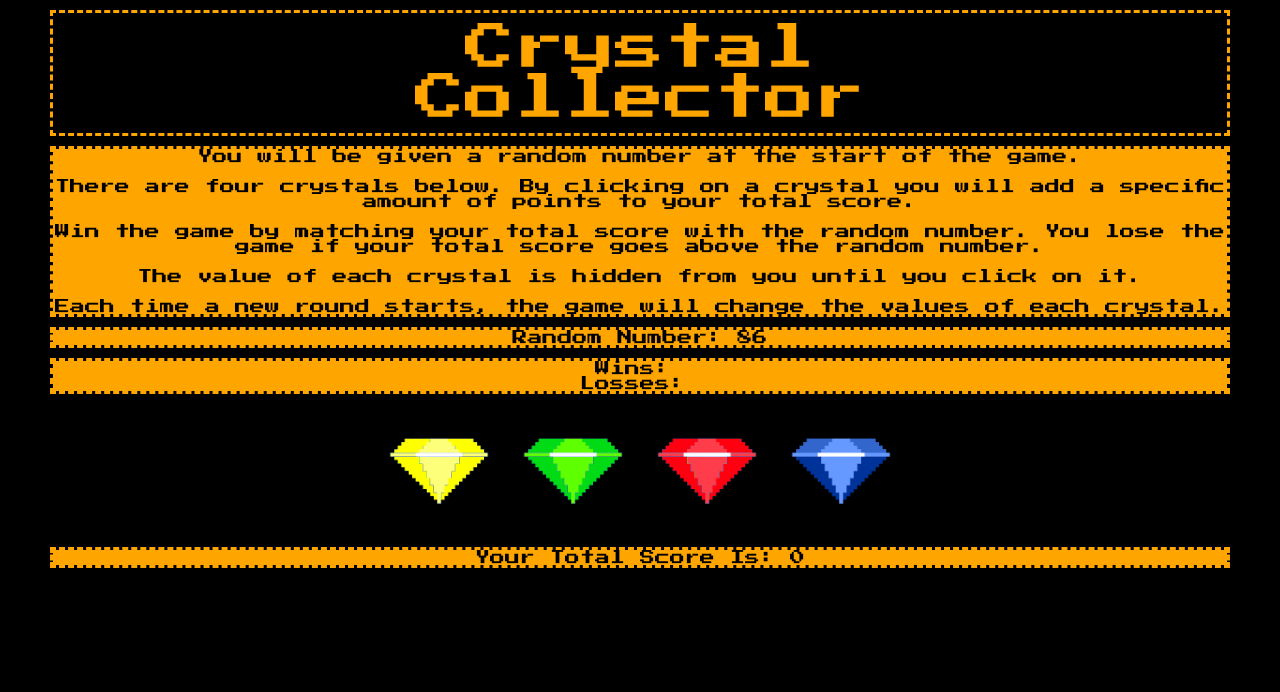
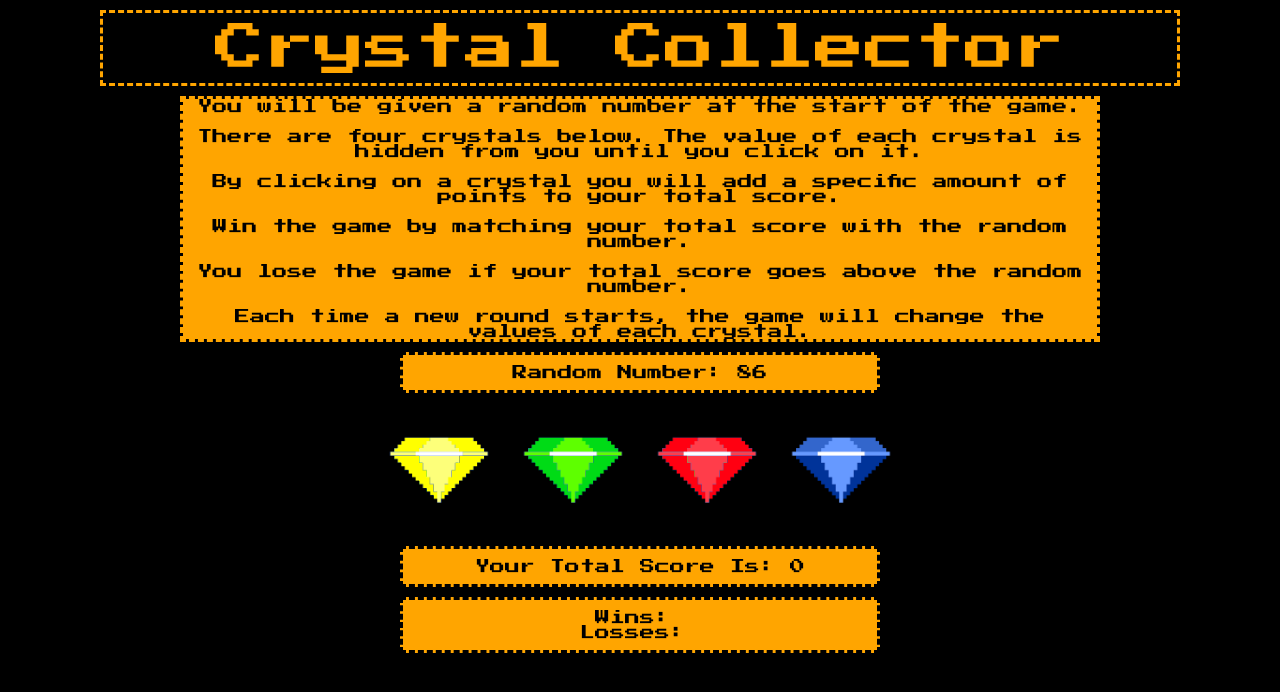
Before and after one commit to davebokil/week-4-game, a plain HTML site: page index.html in a window 1280 px wide. Drawn offline with nearby package versions, Linux system fonts and the light colour scheme; a web font is replaced by a local one.

Commit message:
Added crystal addition logic

```diff
--- a/assets/css/style.css
+++ b/assets/css/style.css
@@ -4,15 +4,8 @@ body {
 
 h1 {
     color: orange;
-    /*    font-family: 'Ewert', cursive;*/
     font-family: 'Press Start 2P', cursive;
     font-size: 50px;
-    border: dashed;
-    border-color: orange;
-    margin: 50px;
-    margin-top: 10px;
-    margin-bottom: 10px;
-    padding: 10px;
 }
 
 p {
@@ -24,18 +17,34 @@ p {
 
 #Header {
     text-align: center;
+    border: dashed;
+    border-color: orange;
+    margin: 100px;
+    margin-top: 10px;
+    margin-bottom: 10px;
+    padding: 10px;
 }
 
-#Description,
-#randomnumber,
-#winlosscounter,
-#userscore {
+#Description {
     border: dashed;
     border-color: orange;
     text-align: center;
-    margin: 50px;
+    margin: 180px;
     margin-top: 10px;
     margin-bottom: 10px;
+}
+
+#randomnumber,
+#winlosscounter,
+#userscore  {
+    border: dashed;
+    border-color: black;
+    text-align: center;
+    margin: 400px;
+    margin-top: 10px;
+    margin-bottom: 10px;
+    background-color: orange;
+    padding: 10px;
 }
 
 #crystals {
--- a/assets/javascript/game.js
+++ b/assets/javascript/game.js
@@ -6,7 +6,13 @@ var gameNumber
 var winCount = 0;
 // Stores the number of Losses
 var lossCount = 0;
+// Tally of user's total score.
 var totalScore = 0;
+// Initialize Value of each crystal
+var crystal1Num = 0
+var crystal2Num = 0
+var crystal3Num = 0
+var crystal4Num = 0
 
 // ********* FUNCTIONS *********
 // -------------------------------------------------------------------------
@@ -14,22 +20,63 @@ function startGame() {
 	// Game Number is chosen at random. Range: 19 - 120
 	gameNumber = Math.floor(Math.random() * (120 - 19 + 1) ) + 19;
 	console.log(gameNumber);
+
+	// assign random numbers between 1 and 12 to the 4 crystals
+	var arr = [];
+	for (var i = 0, l = 4; i < l; i++) {
+    arr.push(Math.floor(Math.random() * (12 - 1 + 1) ) + 1)
+    crystal1Num = arr[0]
+    crystal2Num = arr[1]
+    crystal3Num = arr[2]
+    crystal4Num = arr[3]
+	}
+	console.log(arr)
+	console.log(crystal1Num)
+	console.log(crystal2Num)
+	console.log(crystal3Num)
+	console.log(crystal4Num)
+
 	// update the html with game info
   	document.getElementById("gameNumber").innerHTML = gameNumber;
   	document.getElementById("totalScore").innerHTML = totalScore;
+
+  	// jquery updates the value of the total score each time a crystal is clicked
+    $(document).ready(function() {
+        $("#crystal1").on("click", function() {
+            totalScore = ((totalScore)+(crystal1Num))
+            document.getElementById("totalScore").innerHTML = totalScore;
+            console.log(totalScore);
+        });
+        $("#crystal2").on("click", function() {
+    		totalScore = ((totalScore)+(crystal2Num))
+            document.getElementById("totalScore").innerHTML = totalScore;
+            console.log(totalScore);
+		});
+        $("#crystal3").on("click", function() {
+    		totalScore = ((totalScore)+(crystal3Num))
+            document.getElementById("totalScore").innerHTML = totalScore;
+            console.log(totalScore);
+		});
+        $("#crystal4").on("click", function() {
+    		totalScore = ((totalScore)+(crystal4Num))
+            document.getElementById("totalScore").innerHTML = totalScore;
+            console.log(totalScore);
+		});
+    });
 }
 
 function roundComplete(){
 	//Win
 	if (gameNumber.toString() == totalScore.toString()){
 		winCount++;
-		document.getElementById("winCounter").innerHTML = winCount;
+  		document.getElementById("winCounter").innerHTML = winCount;
 		startGame()
 	}
 	//Loss
 	else if (totalScore.toString() > gameNumber.toString()) {
 		lossCount++
 		document.getElementById("lossCounter").innerHTML = lossCount;
+		console.log(lossCount)
 		startGame()
 	}
 }
@@ -39,5 +86,6 @@ function roundComplete(){
 // Potential Background Music:
 // https://www.youtube.com/watch?v=e4lY0P0bfOo
 // https://www.youtube.com/watch?v=tfjhJDttabw
+// https://www.youtube.com/watch?v=l3zS35MAe0E
 startGame();
 roundComplete()
--- a/index.html
+++ b/index.html
@@ -14,27 +14,27 @@
 <body>
     <div id="container">
         <div id="Header">
-            <h1>Crystal<br>Collector</h1>
+            <h1>Crystal Collector</h1>
         </div>
         <div id="Description">
-            <p> You will be given a random number at the start of the game.<br><br>There are four crystals below. By clicking on a crystal you will add a specific amount of points to your total score.<br><br>Win the game by matching your total score with the random number. You lose the game if your total score goes above the random number.<br><br>The value of each crystal is hidden from you until you click on it.<br><br>Each time a new round starts, the game will change the values of each crystal.</p>
+            <p> You will be given a random number at the start of the game.<br><br>There are four crystals below. The value of each crystal is hidden from you until you click on it.<br><br>By clicking on a crystal you will add a specific amount of points to your total score.<br><br>Win the game by matching your total score with the random number.<br><br>You lose the game if your total score goes above the random number.<br><br>Each time a new round starts, the game will change the values of each crystal.</p>
         </div>
         <div id="randomnumber">
         <p>Random Number:&nbsp<span id="gameNumber"></span></p>
+        </div>
+        <div id="crystals">
+            <img src="assets/images/gem1.png" id="crystal1" style="height: 130px; width: 130px;">
+            <img src="assets/images/gem2.png" id="crystal2" style="height: 130px; width: 130px;">
+            <img src="assets/images/gem3.png" id="crystal3" style="height: 130px; width: 130px;">
+            <img src="assets/images/gem4.png" id="crystal4" style="height: 130px; width: 130px;">
+        </div>
+        <div id="userscore">
+        <p>Your Total Score Is:&nbsp<span id="totalScore"></span></p>
         </div>
         <div id="winlosscounter">
         <p>Wins:&nbsp<span id="winCounter"></span></p>
         <p>Losses:&nbsp<span id="lossCounter"></span></p>
         </div>
-        <div id="crystals">
-        <img src="assets/images/gem1.png" style="height: 130px; width: 130px;">
-        <img src="assets/images/gem2.png" style="height: 130px; width: 130px;">
-        <img src="assets/images/gem3.png" style="height: 130px; width: 130px;">
-        <img src="assets/images/gem4.png" style="height: 130px; width: 130px;">
-        </div>
-        <div id="userscore">
-        <p>Your Total Score Is:&nbsp<span id="totalScore"></span></p>
-        </div>
     </div>
     <script src="assets/javascript/game.js"></script>
 </body>
```
